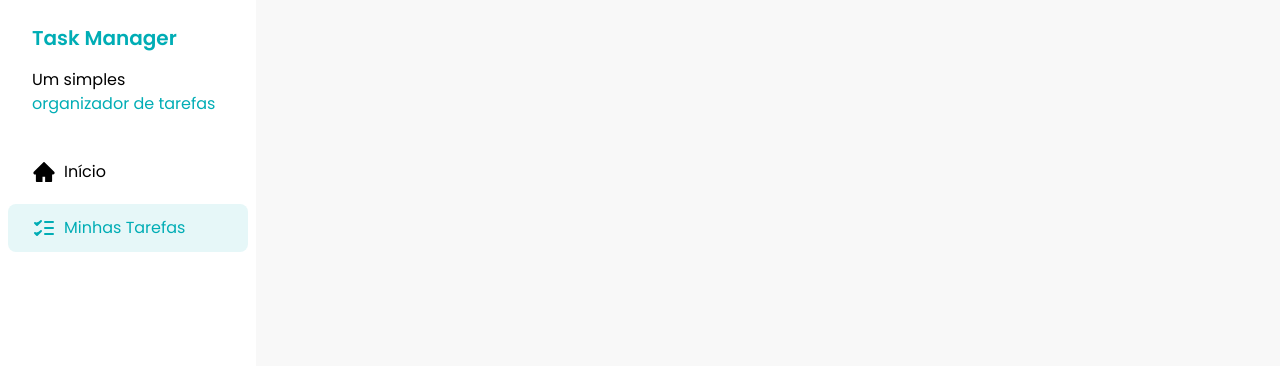
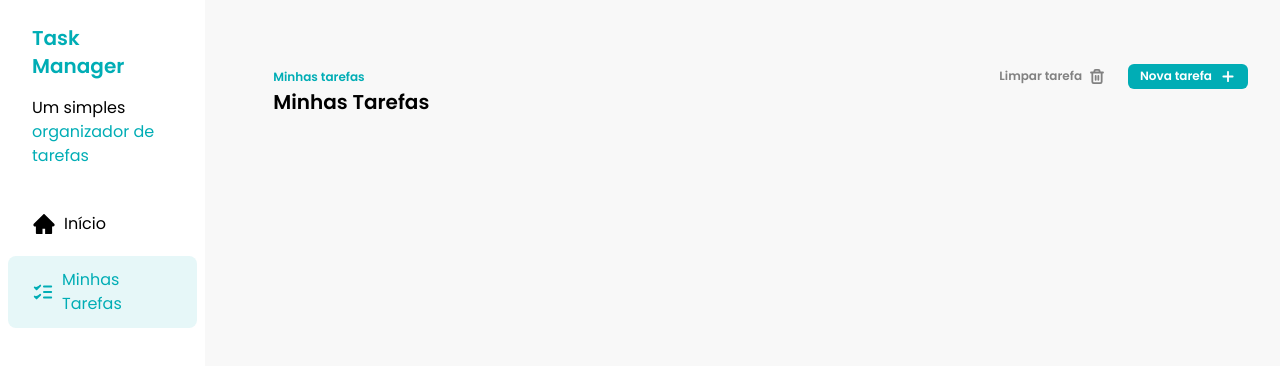
Before and after one commit to MarcusLinck/fsc-task-manager, a React (Vite) app: page / in a window 1280 px wide. Shown: the top 366 px of the page. Built offline with nearby package versions, Linux system fonts and the light colour scheme.

Commit message:
feat: add initial Task and Button component

```diff
--- a/src/App.jsx
+++ b/src/App.jsx
@@ -1,9 +1,12 @@
 import Sidebar from './components/Sidebar.jsx'
+import Tasks from './components/Tasks.jsx'
+
 function App() {
   return (
-    <>
+    <div className="flex gap-9">
       <Sidebar />
-    </>
+      <Tasks />
+    </div>
   )
 }
 
--- /dev/null
+++ b/src/components/Button.jsx
@@ -0,0 +1,22 @@
+const Button = ({ children, variant = 'primary' }) => {
+  const getVariantClass = () => {
+    if (variant === 'primary') {
+      return 'bg-[#00ADB5] text-white'
+    }
+
+    if (variant === 'ghost') {
+      return 'bg-transparent text-[#818181]'
+    }
+  }
+  return (
+    <div>
+      <button
+        className={`items flex gap-2 rounded-md px-3 py-1 text-xs font-semibold transition hover:opacity-70 ${getVariantClass()} `}
+      >
+        {children}
+      </button>
+    </div>
+  )
+}
+
+export default Button
--- /dev/null
+++ b/src/components/Tasks.jsx
@@ -0,0 +1,31 @@
+import Button from './Button.jsx'
+import AddIcon from '../assets/icons/add.svg?react'
+import TrashIcon from '../assets/icons/trash.svg?react'
+
+const Tasks = () => {
+  return (
+    <div className="w-full px-8 py-16">
+      <div className="flex w-full justify-between">
+        <div>
+          <span className="text-xs font-semibold text-[#00ADB5]">
+            Minhas tarefas
+          </span>
+          <h2 className="text-xl font-semibold">Minhas Tarefas</h2>
+        </div>
+
+        <div className="items flex gap-3">
+          <Button variant="ghost">
+            Limpar tarefa
+            <TrashIcon />
+          </Button>
+          <Button>
+            Nova tarefa
+            <AddIcon />
+          </Button>
+        </div>
+      </div>
+    </div>
+  )
+}
+
+export default Tasks
```
Also changed, not shown: src/assets/icons/add.svg (added), src/assets/icons/trash.svg (added).
